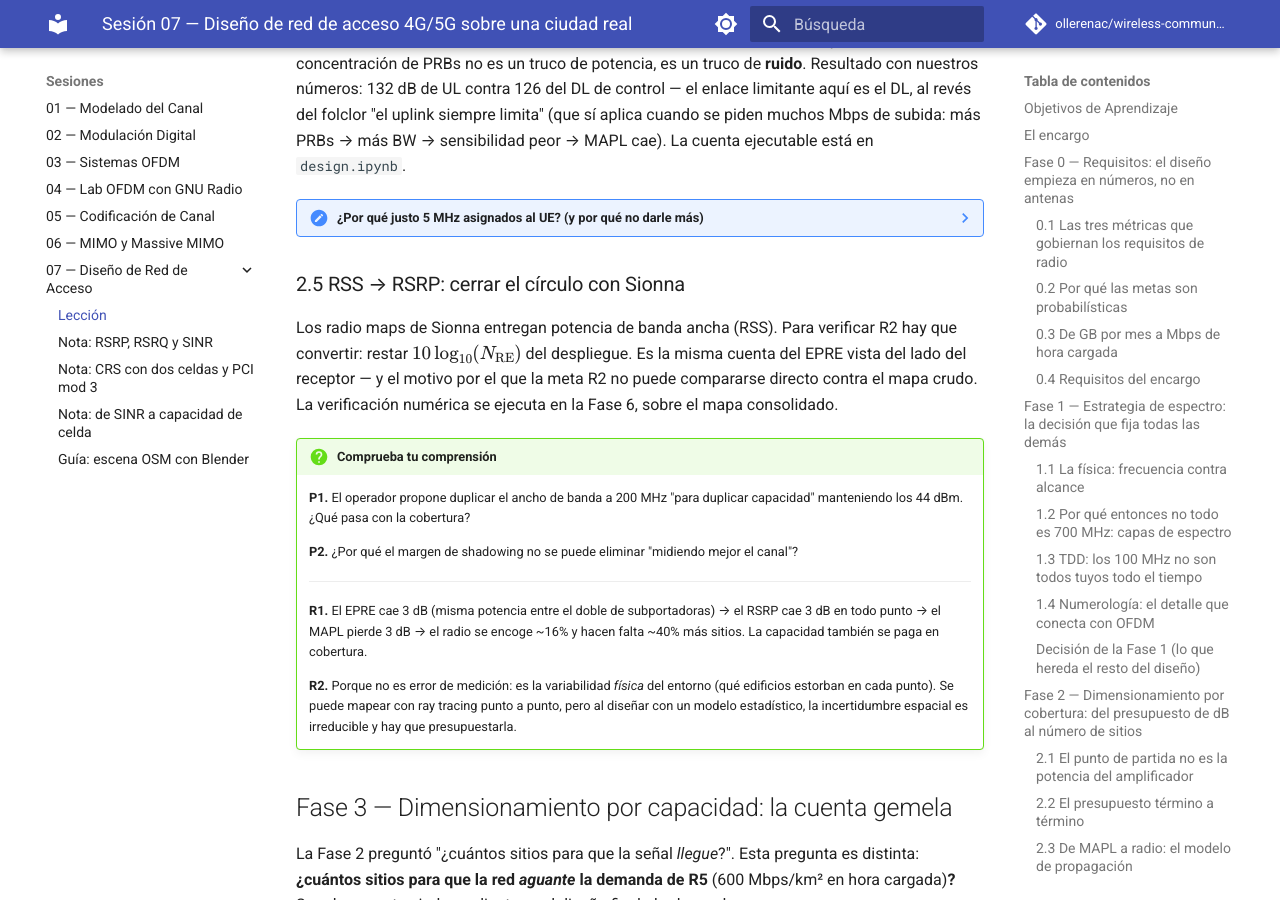
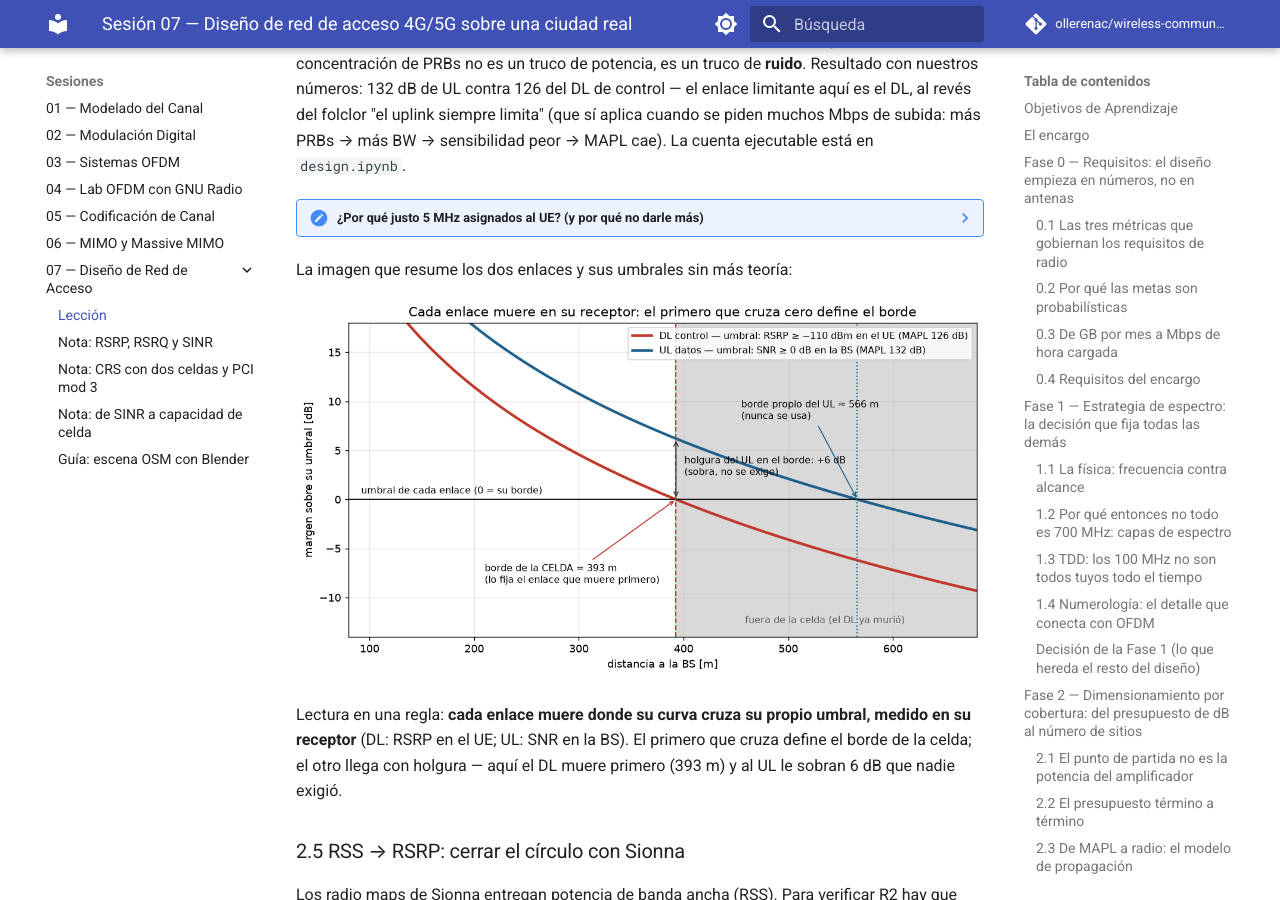
Before and after one commit to ollerenac/wireless-communication-systems, an MkDocs documentation site: the page built from docs/sessions/07-network-design/index.md, in a window 1280 px wide and 900 px high, scrolled down 9158 px. Built offline with MkDocs 1.6.1 and Material for MkDocs 9.7.7, drawn with Linux system fonts in a browser that asks for light colours; comment, search, counter and statistics services are not loaded.

Commit message:
docs(07-network-design): figure — DL/UL margins vs distance, one rule for thresholds
Single plot (margin over own threshold vs distance): DL crosses zero at
393 m and defines the cell edge; UL would cross at 566 m and reaches the
real edge with 6 dB of un-demanded slack. One-rule reading in §2.4: each
link dies where its curve crosses its own threshold, at its own receiver.

Co-Authored-By: Claude Fable 5 <noreply@anthropic.com>

```diff
--- a/docs/sessions/07-network-design/index.md
+++ b/docs/sessions/07-network-design/index.md
@@ -563,6 +563,16 @@ más BW → sensibilidad peor → MAPL cae). La cuenta ejecutable está en
     donde cada servicio prometido se cumple — el radio de diseño es el del
     anillo del contrato.
 
+La imagen que resume los dos enlaces y sus umbrales sin más teoría:
+
+![Márgenes DL y UL sobre sus umbrales vs distancia: el DL cruza cero en 393 m y define el borde; el UL cruzaría en 566 m y llega al borde real con 6 dB de holgura](figures/bordes_dl_ul.png)
+
+Lectura en una regla: **cada enlace muere donde su curva cruza su propio
+umbral, medido en su receptor** (DL: RSRP en el UE; UL: SNR en la BS). El
+primero que cruza define el borde de la celda; el otro llega con holgura
+— aquí el DL muere primero (393 m) y al UL le sobran 6 dB que nadie
+exigió.
+
 ### 2.5 RSS → RSRP: cerrar el círculo con Sionna
 
 Los radio maps de Sionna entregan potencia de banda ancha (RSS). Para
```
Also changed, not shown: docs/sessions/07-network-design/figures/bordes_dl_ul.png (added).
